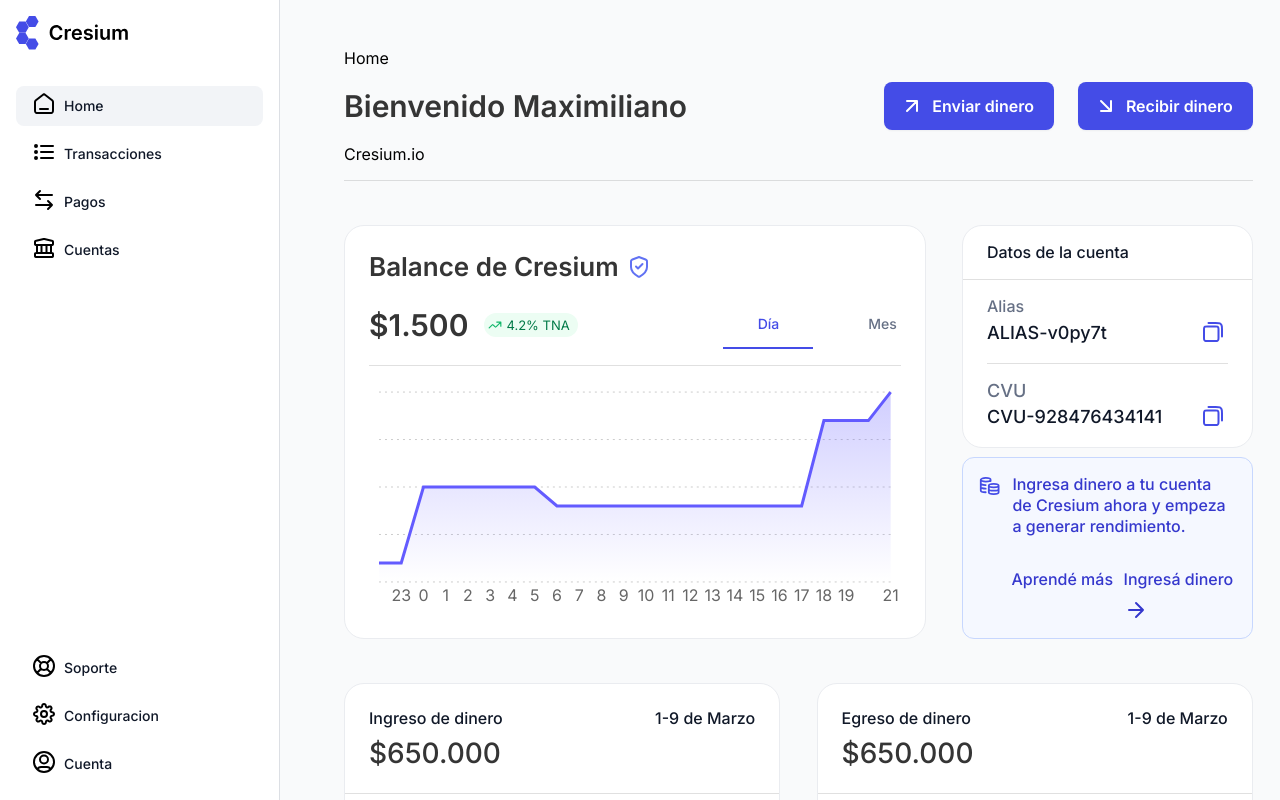
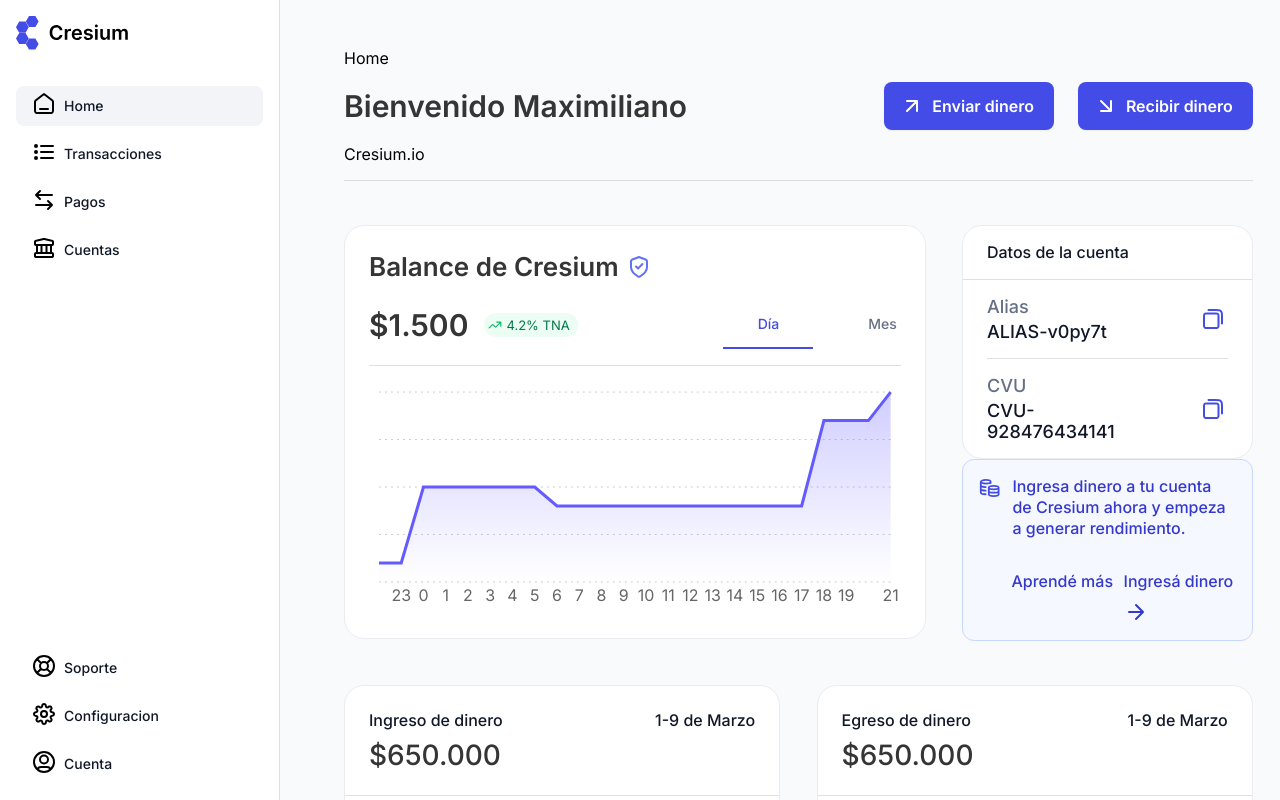
Before and after one commit to EveraldoGCH/cresium-front, a Next.js app: page /dashboard in a window 1280 px wide. Built offline with nearby package versions, Linux system fonts and the light colour scheme.

Commit message:
ajustes card datos cuenta estilos

```diff
--- a/src/app/dashboard/components/CardDatosCuenta/CardDatosCuenta.tsx
+++ b/src/app/dashboard/components/CardDatosCuenta/CardDatosCuenta.tsx
@@ -2,6 +2,7 @@
 import { Card } from "@/components/core/Card/Card";
 import { colorsVars } from "@/utils/colorsVars";
 import {
+	Box,
 	CardActions,
 	CardContent,
 	Divider,
@@ -28,31 +29,29 @@ export function CardDatosCuenta(): React.JSX.Element {
 				<CardActions style={{ padding: "16px 24px" }}>
 					<Grid container direction={"column"}>
 						{/*Contenedor Alias y cvu */}
-						<Grid item>
+						<Box width={"100%"} flexWrap={"nowrap"}>
+							<Grid container xs={12}>
+								<Grid item container xs={8} direction={"column"} gap={"4px"}>
 									<Typography
 										variant="subtitle2"
 										color={colorsVars.grey500}
+										fontSize={"18px"}
 									>
 										Alias
 									</Typography>
+									<Skeleton variant="text" width={"100%"} height={"21px"} />
 								</Grid>
-						<Grid
-							item
-							container
-							justifyContent={"space-between"}
-							alignItems={"center"}
-						>
-							<Skeleton variant="text" width={"70%"} height={"auto"} />
-							<IconButton style={{ padding: "3px" }} disabled>
-								<Copy06
-									style={{ colors: colorsVars.primary600 }}
-								/>
-							</IconButton>
+								<Grid item xs={4}>
+									<div style={{ width: "24px", height: "30px" }} />
 								</Grid>
+							</Grid>
+						</Box>
 						<Grid item xs={12}>
 							<Divider style={{ width: "100%", margin: "16px 0" }} />
 						</Grid>
-						<Grid item>
+						<Box width={"100%"} flexWrap={"nowrap"}>
+							<Grid container xs={12}>
+								<Grid item container xs={8} direction={"column"} gap={"4px"}>
 									<Typography
 										variant="subtitle2"
 										color={colorsVars.grey500}
@@ -60,20 +59,13 @@ export function CardDatosCuenta(): React.JSX.Element {
 									>
 										CVU
 									</Typography>
+									<Skeleton variant="text" width={"100%"} height={"21px"} />
 								</Grid>
-						<Grid
-							item
-							container
-							justifyContent={"space-between"}
-							alignItems={"center"}
-						>
-							<Skeleton variant="text" width={"70%"} height={"auto"} />
-							<IconButton style={{ padding: "3px" }} disabled>
-								<Copy06
-									style={{ colors: colorsVars.primary600 }}
-								/>
-							</IconButton>
+								<Grid item xs={4}>
+									<div style={{ width: "24px", height: "30px" }} />
 								</Grid>
+							</Grid>
+						</Box>
 					</Grid>
 					{/*FIN Contenedor Alias y cvu */}
 				</CardActions>
@@ -92,33 +84,42 @@ export function CardDatosCuenta(): React.JSX.Element {
 			<CardActions style={{ padding: "16px 24px" }}>
 				<Grid container direction={"column"}>
 					{/*Contenedor Alias y cvu */}
-					<Grid item>
+					<Box width={"100%"} flexWrap={"nowrap"}>
+						<Grid container xs={12}>
+							<Grid item container xs={8} direction={"column"} gap={"4px"}>
 								<Typography
 									variant="subtitle2"
 									color={colorsVars.grey500}
+									fontSize={"18px"}
 								>
 									Alias
+								</Typography>
+								<Typography variant="subtitle2" fontSize={"18px"}>
+									{datosCuenta![0].value}
 								</Typography>
 							</Grid>
 							<Grid
 								item
 								container
-						justifyContent={"space-between"}
+								xs={4}
+								justifyContent={"flex-end"}
 								alignItems={"center"}
 							>
-						<Typography variant="subtitle2" fontSize={"18px"}>
-							{datosCuenta![0].value ?? ""}
-						</Typography>
+
 								<IconButton style={{ padding: "3px" }}>
 									<Copy06
 										style={{ cursor: "pointer", colors: colorsVars.primary600 }}
 									/>
 								</IconButton>
 							</Grid>
+						</Grid>
+					</Box>
 					<Grid item xs={12}>
 						<Divider style={{ width: "100%", margin: "16px 0" }} />
 					</Grid>
-					<Grid item>
+					<Box width={"100%"} flexWrap={"nowrap"}>
+						<Grid container xs={12}>
+							<Grid item container xs={8} direction={"column"} gap={"4px"}>
 								<Typography
 									variant="subtitle2"
 									color={colorsVars.grey500}
@@ -126,16 +127,18 @@ export function CardDatosCuenta(): React.JSX.Element {
 								>
 									CVU
 								</Typography>
+								<Typography variant="subtitle2" fontSize={"18px"}>
+									{datosCuenta![1].value}
+								</Typography>
 							</Grid>
 							<Grid
 								item
 								container
-						justifyContent={"space-between"}
+								xs={4}
+								justifyContent={"flex-end"}
 								alignItems={"center"}
 							>
-						<Typography variant="subtitle2" fontSize={"18px"}>
-							{datosCuenta![1].value}
-						</Typography>
+
 								<IconButton style={{ padding: "3px" }}>
 									<Copy06
 										style={{ cursor: "pointer", colors: colorsVars.primary600 }}
@@ -143,6 +146,8 @@ export function CardDatosCuenta(): React.JSX.Element {
 								</IconButton>
 							</Grid>
 						</Grid>
+					</Box>
+				</Grid>
 				{/*FIN Contenedor Alias y cvu */}
 			</CardActions>
 		</Card>
```
Lines whose indentation alone changed are shown as unchanged.
